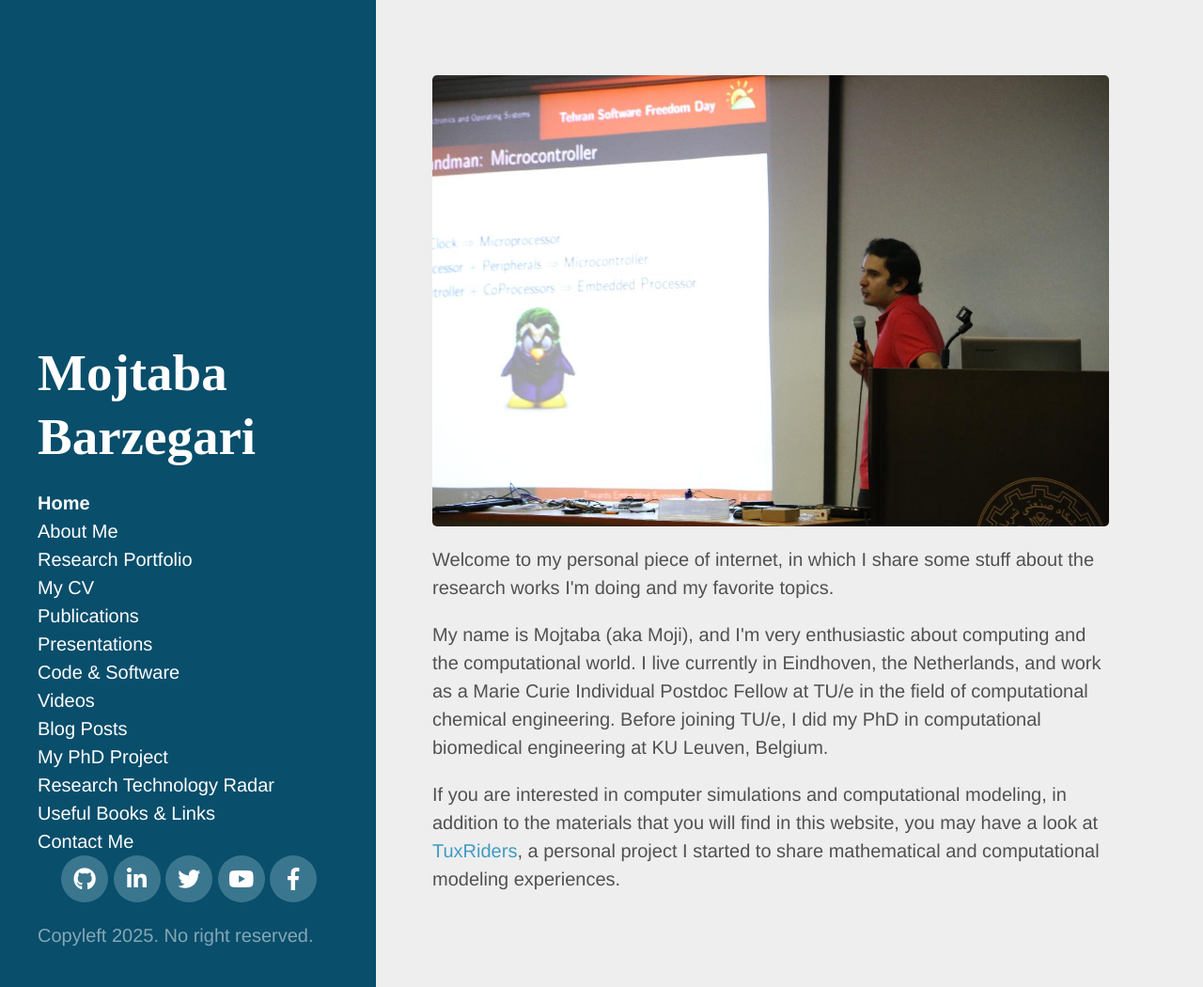
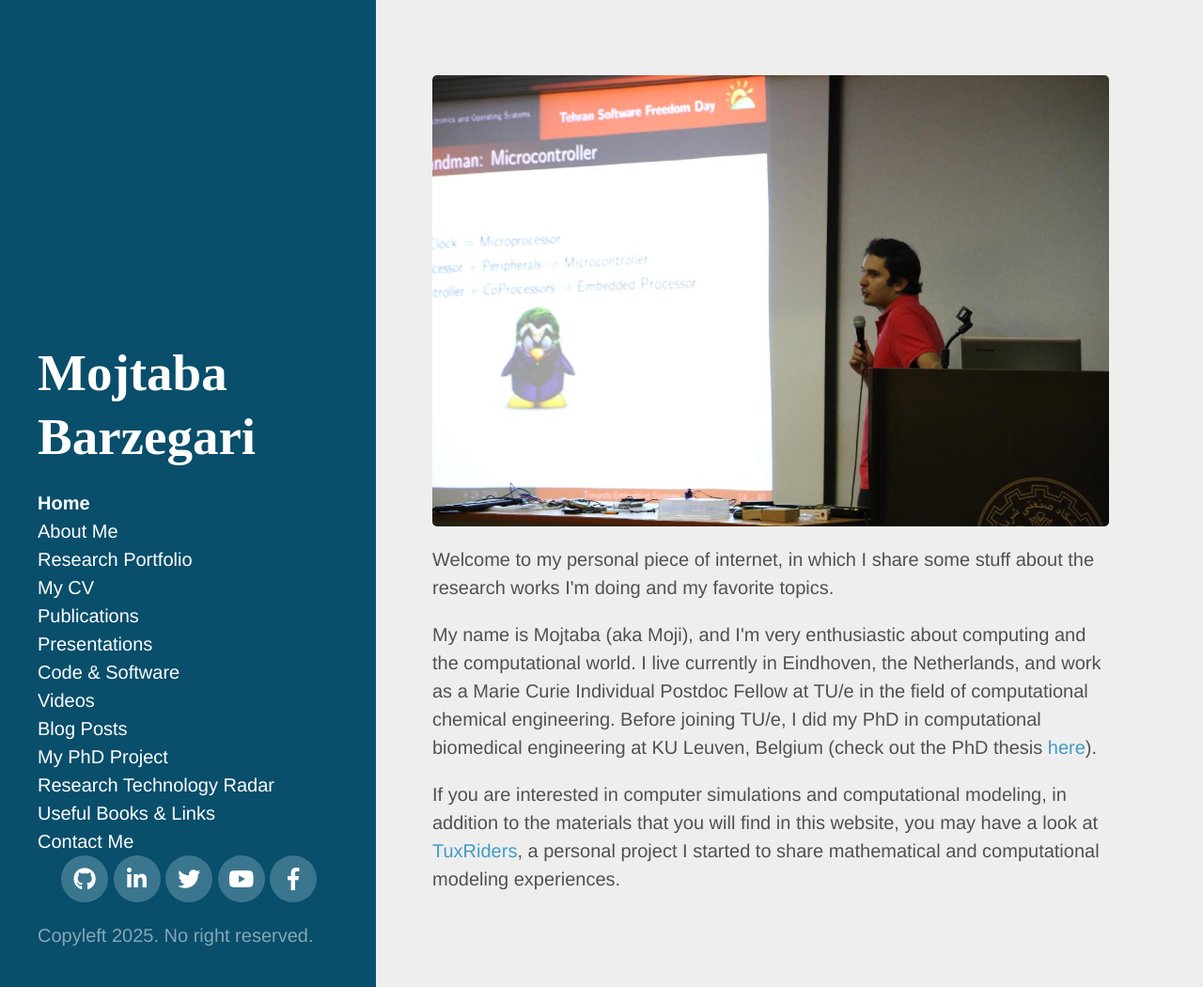
Before and after one commit to mbarzegary/mbarzegary.github.io, a Jekyll site: the page built from index.html, in a window 1280 px wide and 1050 px high. Shown: the whole window at 94% size. Built offline with Jekyll 4.4.1, drawn with Linux system fonts in a browser that asks for light colours; nearby versions of some CDN libraries; some web fonts are replaced; the list of posts is cut into pages by our own code.

Commit message:
add thesis link to homepage

```diff
--- a/index.html
+++ b/index.html
@@ -12,7 +12,7 @@ title: Home
 <p> My name is Mojtaba (aka Moji), and I'm very enthusiastic about computing and the computational world.
    I live currently in Eindhoven, the Netherlands, and work as a Marie Curie Individual Postdoc Fellow at TU/e
    in the field of computational chemical engineering. Before joining TU/e, I did my PhD in computational biomedical engineering at
-   KU Leuven, Belgium.
+   KU Leuven, Belgium (check out the PhD thesis <a target="_blank" href="https://mbarzegary.github.io/phd-thesis-website/">here</a>).
 </p>
 
 <p>
```
